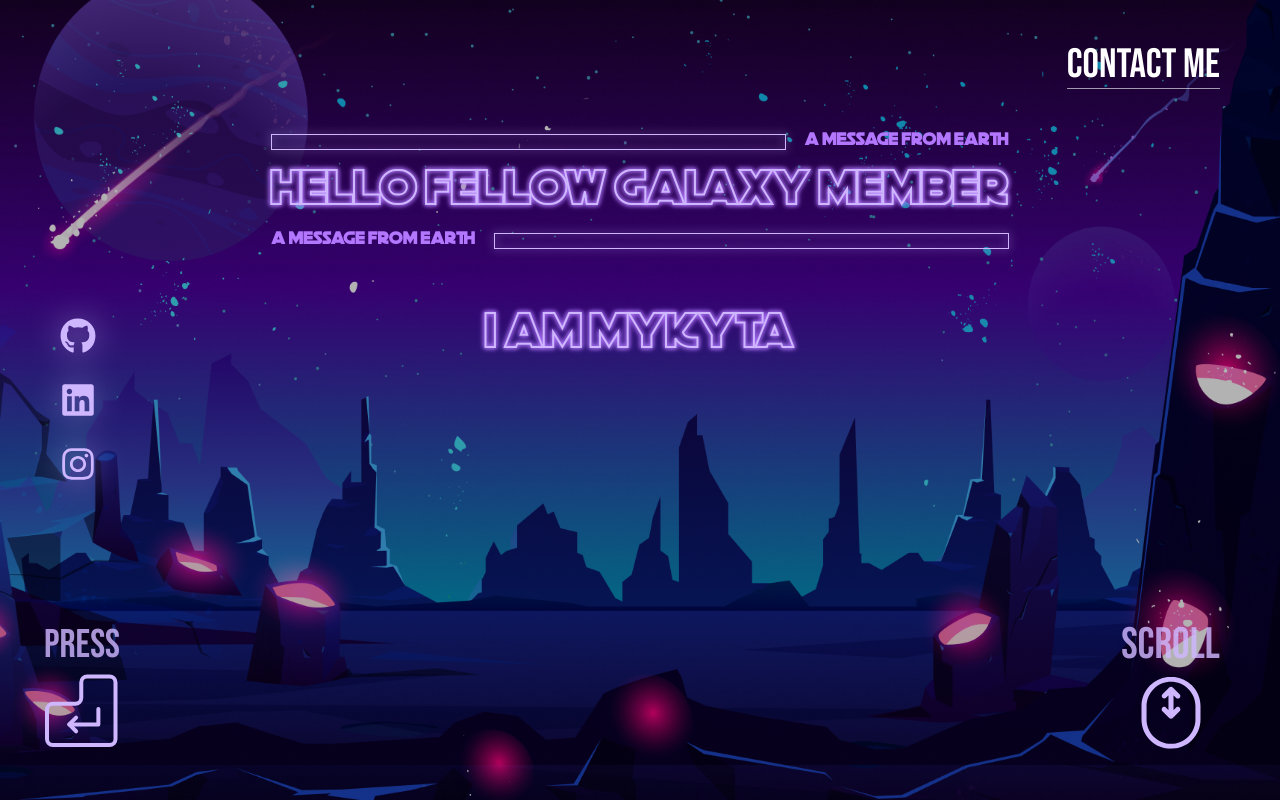
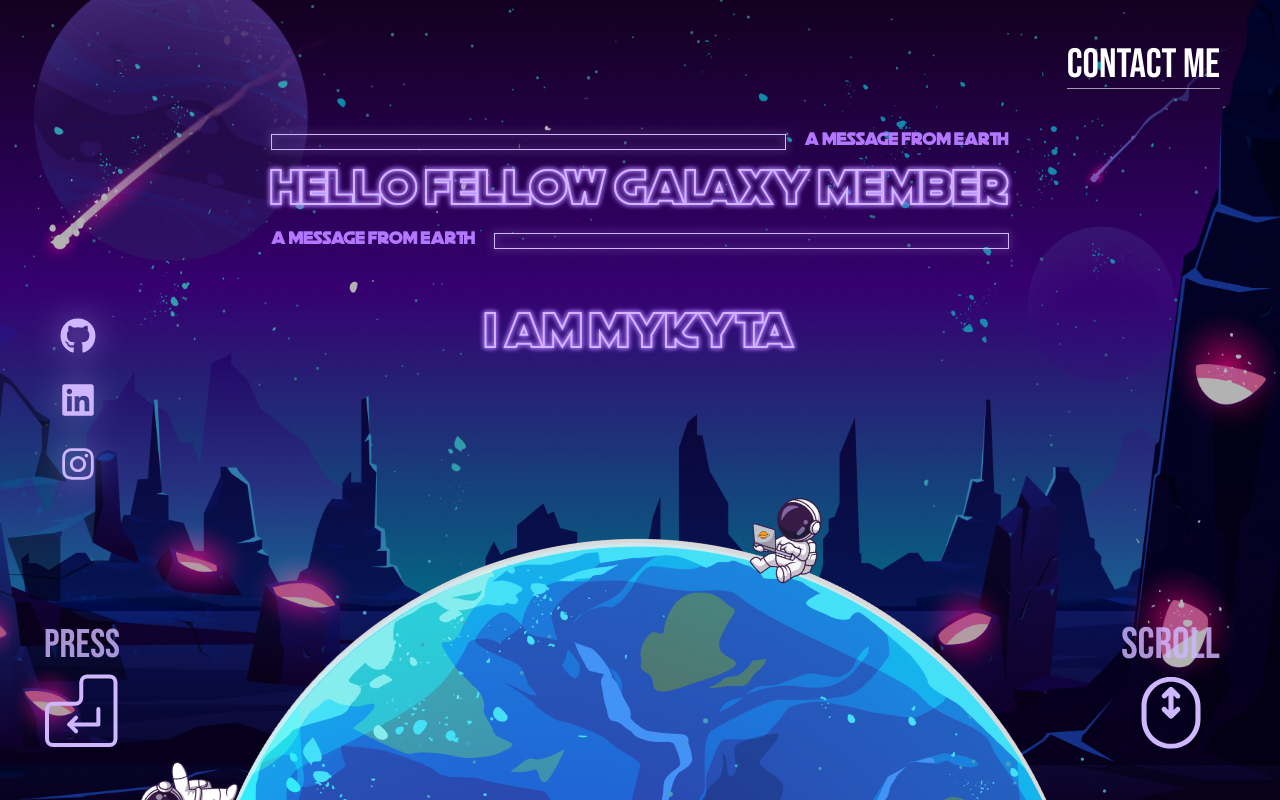
Before and after one commit to ZozuliaMykyta/portfolio, a React (Vite) app: page / in a window 1280 px wide. Built offline with nearby package versions, Linux system fonts and the light colour scheme.

Commit message:
feat: add isWide prop to SlideShow component for conditional Earth rendering

```diff
--- a/src/components/SlideShow.tsx
+++ b/src/components/SlideShow.tsx
@@ -6,8 +6,13 @@ import "swiper/css";
 import "swiper/css/effect-fade";
 import MainSlide from "./slides/MainSlide";
 import SkillsSlide from "./slides/SkillsSlide";
+import Earth from "./Earth";
 
-const SlideShow: React.FC = () => {
+type IIsWide = {
+  isWide: boolean;
+};
+
+const SlideShow: React.FC<IIsWide> = ({ isWide }) => {
   const swiperRef = useRef<SwiperType | null>(null);
 
   useEffect(() => {
@@ -54,6 +59,7 @@ const SlideShow: React.FC = () => {
         }}
       >
         <MainSlide />
+        {isWide && <Earth />}
       </SwiperSlide>
       <SwiperSlide
         className="slide-structure"
@@ -63,6 +69,7 @@ const SlideShow: React.FC = () => {
         }}
       >
         <SkillsSlide />
+        {isWide && <Earth />}
       </SwiperSlide>
     </Swiper>
   );
```
